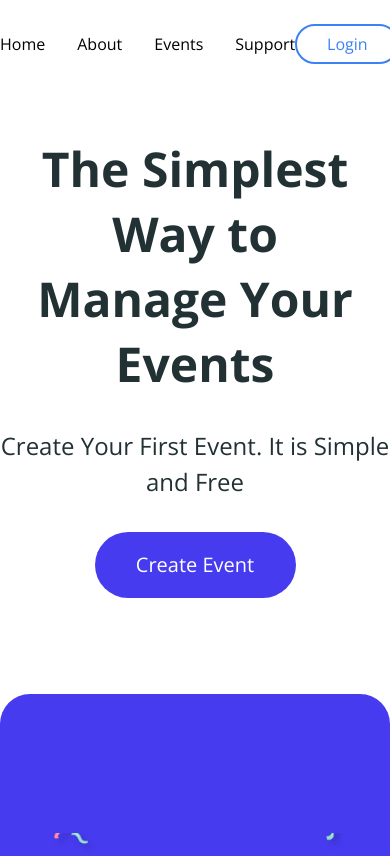
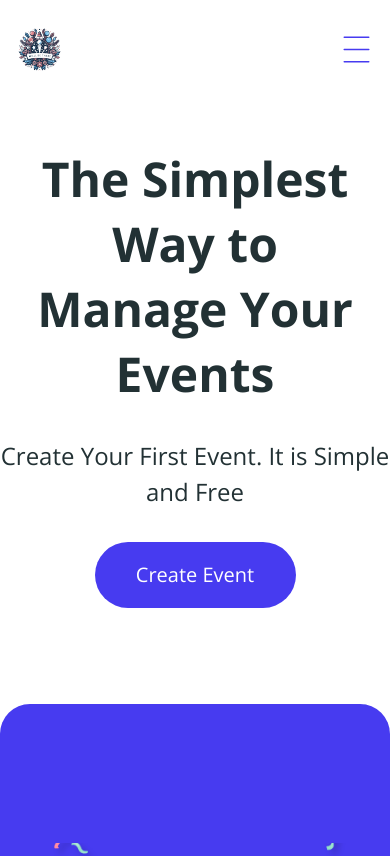
Before and after one commit to Areebah-snow/adch-group-5, a React (Vite) app: page / in a window 390 px wide. Shown: the top 856 px of the page. Built offline with nearby package versions, Linux system fonts and the light colour scheme.

Commit message:
Navbar responsiveness

```diff
--- a/src/App.css
+++ b/src/App.css
@@ -7,19 +7,15 @@
   scrollbar-width: none;
 }
 body {
-
-    margin: 0;
-    padding: 0;
-    font-family: "Open Sans", sans-serif;
-  }
-
-  .hero1 {
-    background-image: url(/src/assets/pngwing\ 1.png);
-  }
+  margin: 0;
+  padding: 0;
+  font-family: "Open Sans", sans-serif;
+}
 
 .hero1 {
   background-image: url(/src/assets/pngwing\ 1.png);
 }
+
 *[class*="-heading"]::before {
   width: 15%;
   content: "";
--- a/src/Components/Navbar.jsx
+++ b/src/Components/Navbar.jsx
@@ -1,25 +1,81 @@
+import { useState } from "react";
 import logo from "../assets/Logo.png";
+import { CiMenuBurger } from "react-icons/ci";
+import { MdOutlineCancel } from "react-icons/md";
 import { Link } from "react-router-dom";
 const Navbar = () => {
+  const togglemenu = () => {
+    setshowmenu(!showmenu);
+  };
+  const [showmenu, setshowmenu] = useState(false);
+
   return (
-    <div className="max-w-[1440px] mx-auto py-6">
+    <div className="max-w-[1440px] mx-auto px-4 py-6">
       <div className="flex items-center justify-between">
         <div>
           <img src={logo} alt="" />
         </div>
-        <ul className="flex gap-8">
-          <li>Home</li>
-          <li>About</li>
-          <li>Events</li>
-          <li>Support</li>
+        <ul className="md:flex hidden gap-8">
+          <Link to="">Home</Link>
+          <Link to="">About</Link>
+          <Link to="">Events</Link>
+          <Link to="">Support</Link>
         </ul>
-        <div className="flex gap-4">
-          <Link to='/login' className="w-[104px] flex items-center justify-center h-[40px] border-2 rounded-[24px] text-blue-500 border-blue-500">
+        <div className="md:flex gap-4 hidden">
+          <Link
+            to="/login"
+            className="w-[104px] flex items-center justify-center h-[40px] border-2 rounded-[24px] text-blue-500 border-blue-500"
+          >
             Login
-          </Link >
-          <button className="w-[104px] h-[40px] border-2 rounded-[24px] bg-blue-500 text-white">
+          </Link>
+          <Link
+            to="/register"
+            className="w-[104px] h-[40px] flex items-center justify-center border-2 rounded-[24px] bg-blue-500 text-white"
+          >
             Register
-          </button>
+          </Link>
+        </div>
+        <div className="md:hidden">
+          <CiMenuBurger
+            role="button"
+            onClick={togglemenu}
+            size={35}
+            color="#473BF0"
+          />
+        </div>
+      </div>
+      <div
+        className={`md:hidden fixed flex items-end flex-col px-4 gap-6 top-0 pt-[30px] right-0 w-1/2 bottom-0 bg-white z-[100] translate-x-[100%] ${
+          showmenu ? "translate-x-[0%]" : "translate-x-[100%]"
+        } transition-transform ease-in`}
+      >
+        <MdOutlineCancel
+          role="button"
+          onClick={togglemenu}
+          size={35}
+          color="#473BF0"
+        />
+        <div className="w-full">
+          <ul className="flex flex-col gap-4">
+            <Link to="">Home</Link>
+            <Link to="">About</Link>
+            <Link to="">Events</Link>
+            <Link to="">Support</Link>
+          </ul>
+          <div className="flex my-6 flex-col gap-4">
+            <Link
+              to="/login"
+              className="w-full flex items-center justify-center h-[40px] border-2 rounded-[24px] text-blue-500 border-blue-500"
+            >
+              Login
+            </Link>
+            <Link
+              to="/register"
+              className="w-full h-[40px] flex items-center justify-center border-2 rounded-[24px] bg-blue-500 text-white"
+            >
+              Register
+            </Link>
+          </div>
         </div>
       </div>
     </div>
--- a/tailwind.config.js
+++ b/tailwind.config.js
@@ -4,18 +4,17 @@ export default {
   theme: {
     extend: {
       colors: {
-        'dark': '#161C2D',
-        'dark-100': '#101928',
-        'dark-200': '#344054',
-        'primary': '#473BF0',
-        'gray': '#D0D5DD',
-        'grey': '#667185'
+        dark: "#161C2D",
+        "dark-100": "#101928",
+        "dark-200": "#344054",
+        primary: "#473BF0",
+        gray: "#D0D5DD",
+        grey: "#667185",
       },
 
       fontFamily: {
-        'custom': ["Open Sans", "sans-serif"],
+        custom: ["Open Sans", "sans-serif"],
       },
-
     },
   },
   plugins: [],
```
Also changed, not shown: src/Pages/Auth/Login.jsx (+40 -25 lines), src/Pages/Auth/Register.jsx (+42 -24 lines), src/assets/Logo.png.
